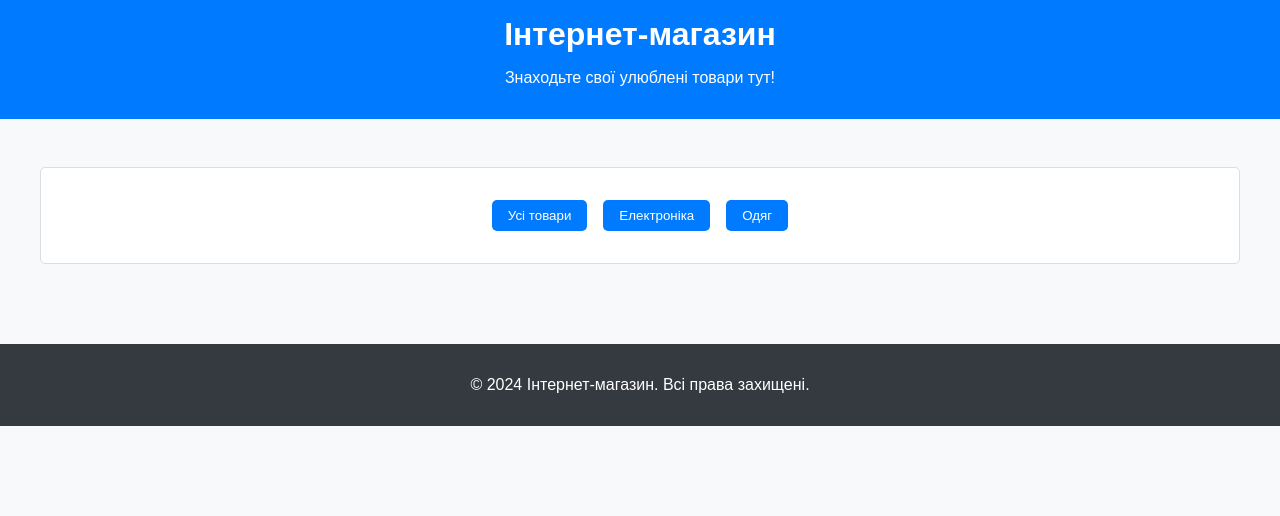
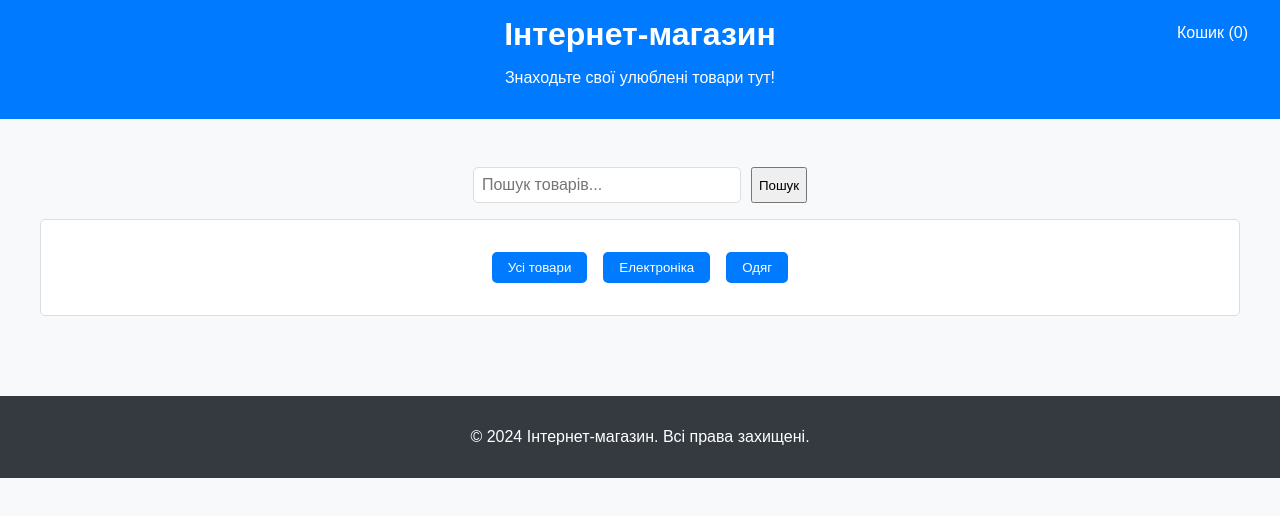
Before and after one commit to Vlad8Ponomarenko/main, a plain HTML site: page feature/pr5/index.html in a window 1280 px wide. Drawn offline with Linux system fonts and the light colour scheme.

Commit message:
added files

```diff
--- a/feature/pr5/index.html
+++ b/feature/pr5/index.html
@@ -90,6 +90,32 @@
       padding: 1rem;
       margin-top: 2rem;
     }
+    .search-bar {
+      margin-bottom: 1rem;
+      display: flex;
+      justify-content: center;
+    }
+    .search-bar input {
+      padding: 0.5rem;
+      font-size: 1rem;
+      width: 250px;
+      margin-right: 10px;
+      border-radius: 5px;
+      border: 1px solid #ddd;
+    }
+    .cart {
+      position: absolute;
+      top: 1rem;
+      right: 1rem;
+      background-color: #007bff;
+      color: white;
+      padding: 0.5rem 1rem;
+      border-radius: 5px;
+      cursor: pointer;
+    }
+    .cart:hover {
+      background-color: #0056b3;
+    }
   </style>
 </head>
 <body>
@@ -99,6 +125,12 @@
   </header>
 
   <div class="container">
+    <!-- Пошук товарів -->
+    <div class="search-bar">
+      <input type="text" id="search-input" placeholder="Пошук товарів..." />
+      <button onclick="searchProducts()">Пошук</button>
+    </div>
+
     <!-- Меню товарів -->
     <nav>
       <ul>
@@ -118,6 +150,10 @@
     <p>&copy; 2024 Інтернет-магазин. Всі права захищені.</p>
   </footer>
 
+  <div class="cart" id="cart-button">
+    Кошик (0)
+  </div>
+
   <!-- Підключення JavaScript -->
   <script src="./dist/shop.js" type="module"></script>
 </body>
--- a/feature/pr5/shop.ts
+++ b/feature/pr5/shop.ts
@@ -53,6 +53,7 @@ const calculateTotal = <T extends BaseProduct>(cart: CartItem<T>[]): number => {
   return cart.reduce((total, item) => total + item.product.price * item.quantity, 0);
 };
 
+// Масиви товарів
 const electronics: Electronics[] = [
   { id: 1, name: 'Телефон', price: 10000, category: 'electronics', brand: 'Samsung' },
   { id: 2, name: 'Ноутбук', price: 20000, category: 'electronics', brand: 'Apple' }
```
Also changed, not shown: feature/pr5/dist/shop.js.
